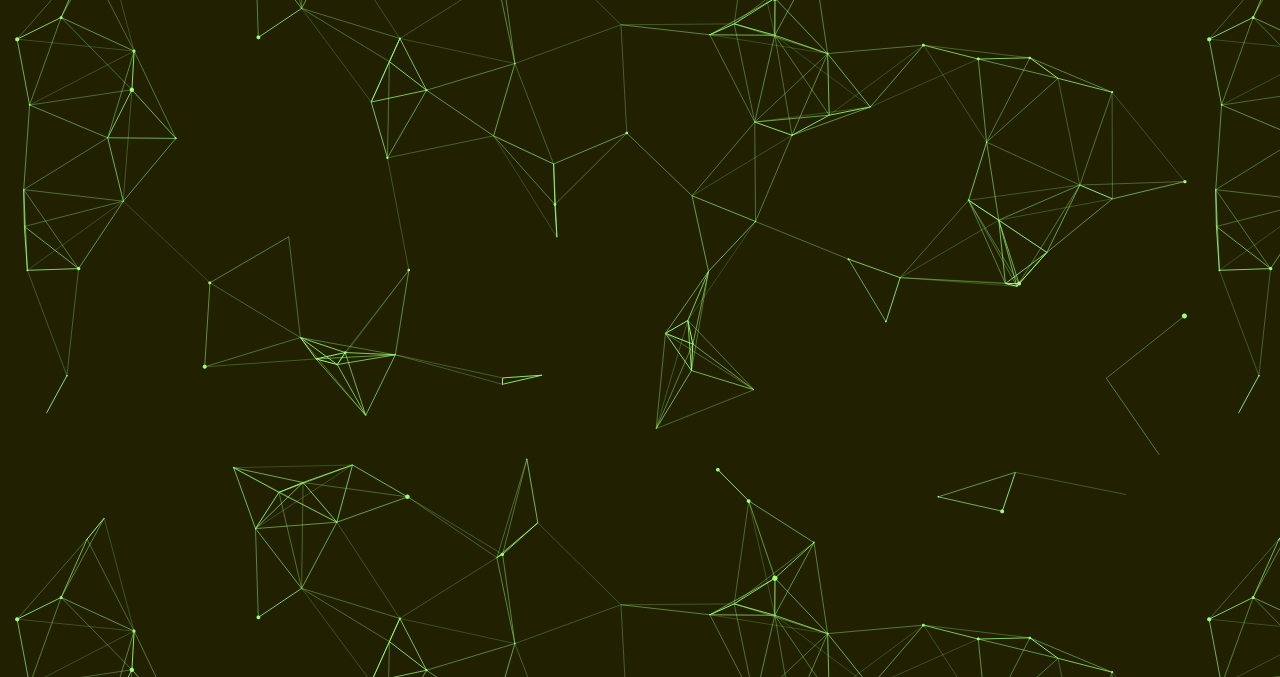
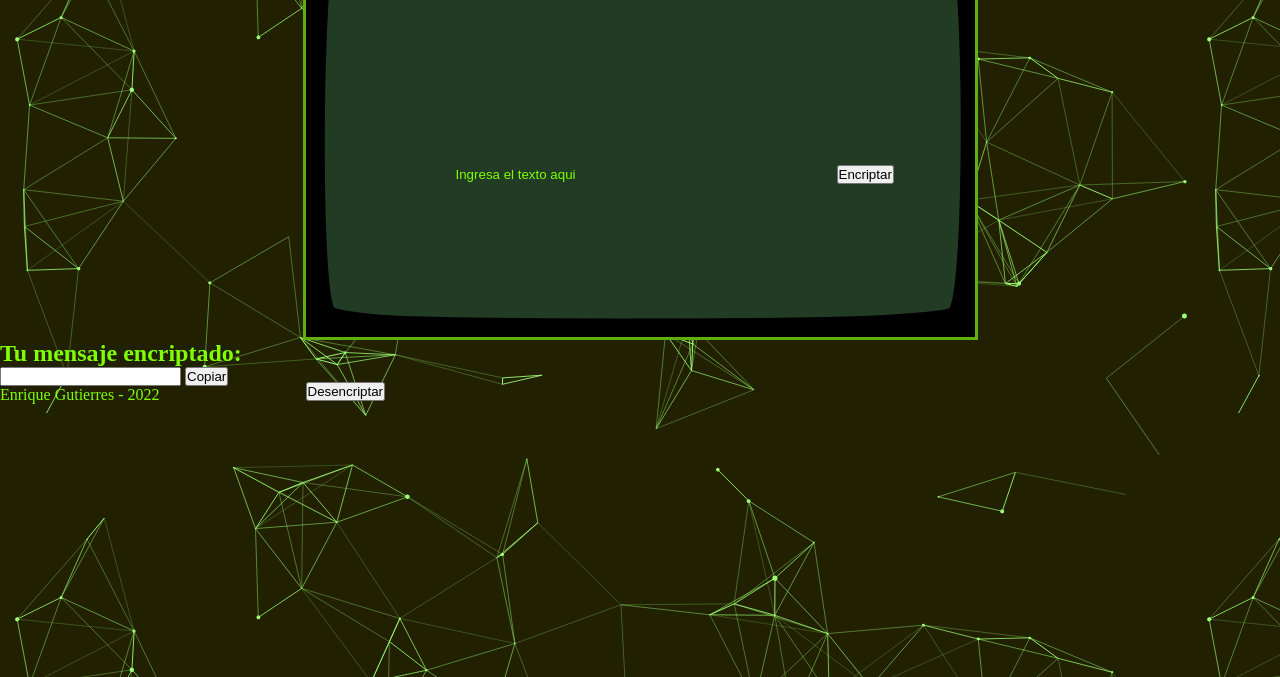
Before and after one commit to Sweetspotproject/Text-Encrypter, a plain HTML site: page index.html in a window 1280 px wide. Shown: the part 123-800 px from the top of the page. Drawn offline with Linux system fonts and the light colour scheme.

Commit message:
Upgrades

```diff
--- a/index.html
+++ b/index.html
@@ -11,7 +11,7 @@
     <h1>Text Encrypter</h1>
 
     <!-- Section ingresae mensaje-->
-
+    <div src="url("assets/bezel.png")">
       <section class="main">
         <input
           class="input-text"
@@ -27,7 +27,7 @@
           Desencriptar
         </button>
       </section>
-
+    </div>
     <!-- Seccion de mensaje encriptado/desencriptado -->
 
     <section class="msg-box">
--- a/style.css
+++ b/style.css
@@ -4,4 +4,26 @@
 }
 body {
   background-image: url("assets/cool-background(2).png");
+  color: chartreuse;
 }
+
+.main{
+  background-color: #223b24;
+  background-image: url("assets/bezel.png");
+  width: 669px;
+  height: 420px;
+  margin: auto;
+  border-style: solid;
+  border-width: 3px;
+  border-color: rgb(95, 175, 15);
+
+}
+.input-text{
+  color: chartreuse;
+  background-color: #223b24;
+  border: none;
+  margin: 250px 200px 200px 150px;
+}
+::placeholder{
+  color: chartreuse;
+}
```
Also changed, not shown: assets/bezel.png (added), assets/scanlines.png (added). Lines whose indentation alone changed are shown as unchanged.
